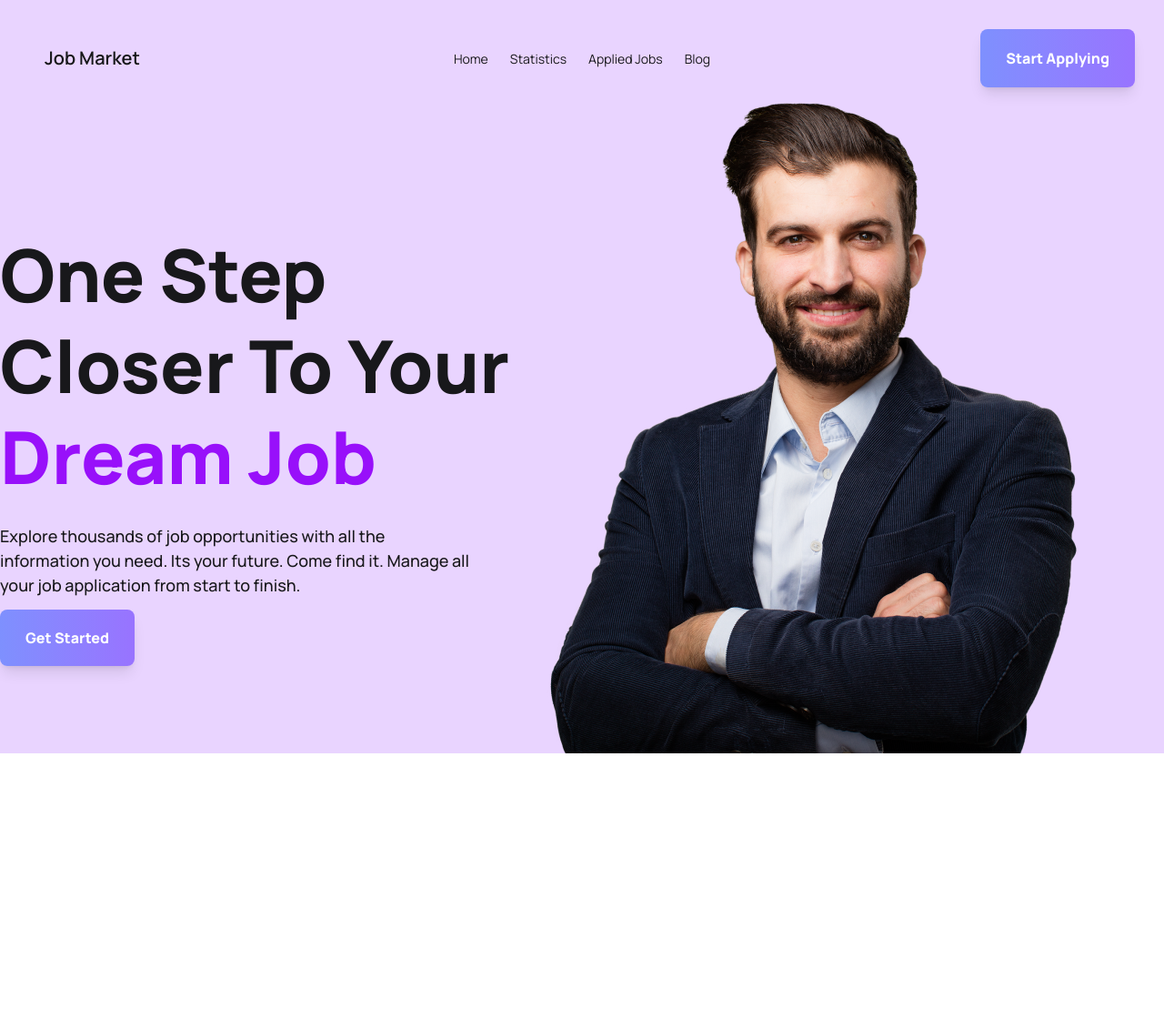
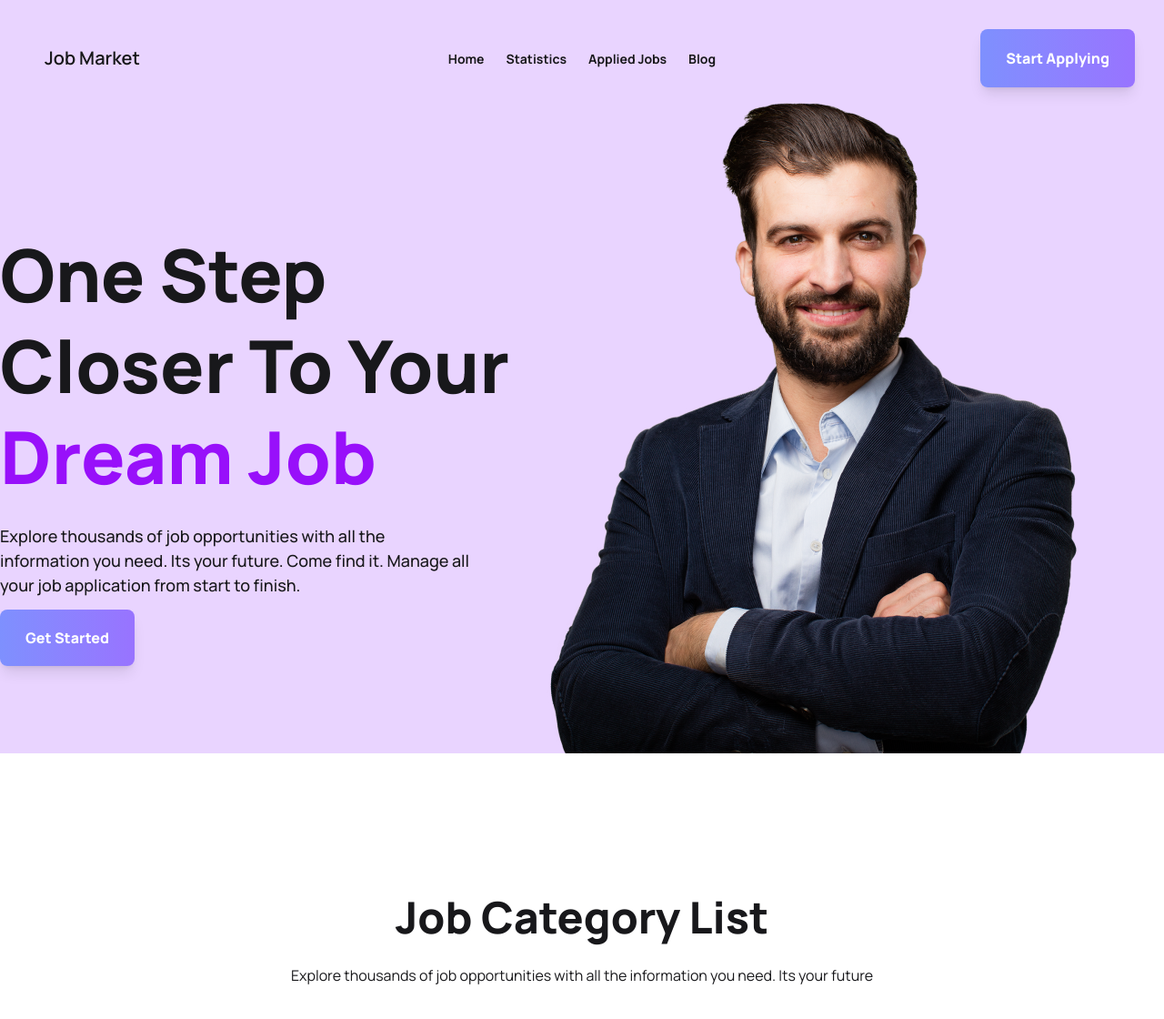
Before and after one commit to shohan89/react-job-market, a React (Vite) app: page / in a window 1280 px wide. Shown: the top 1120 px of the page at 91% size. Before the commit the page ends 828 px from the top, so only its background shows below. Built offline with nearby package versions, Linux system fonts and the light colour scheme.

Commit message:
feat: add section tittle

```diff
--- a/src/components/Nav.jsx
+++ b/src/components/Nav.jsx
@@ -25,7 +25,7 @@ const Nav = () => {
                     <a className="btn btn-ghost text-xl">Job Market</a>
                 </div>
                 <div className="navbar-center hidden lg:flex">
-                    <ul className="menu menu-horizontal px-1">
+                    <ul className="menu menu-horizontal px-1 font-bold">
                     {links}
                     </ul>
                 </div>
--- /dev/null
+++ b/src/components/SectionTittle.jsx
@@ -0,0 +1,11 @@
+
+const SectionTittle = ({ tittle, subTittle }) => {
+    return (
+        <div className="text-center py-32">
+            <h2 className='text-[48px] font-extrabold my-4'>{tittle}</h2>
+            <p>{subTittle}</p>
+        </div>
+    );
+};
+
+export default SectionTittle;
--- a/src/pages/Home.jsx
+++ b/src/pages/Home.jsx
@@ -1,11 +1,13 @@
 import Hero from "../components/Hero";
 import Nav from "../components/Nav";
+import SectionTittle from "../components/SectionTittle";
 
 const Home = () => {
     return (
         <div>
             <Nav />
             <Hero />
+            <SectionTittle tittle={'Job Category List'} subTittle={'Explore thousands of job opportunities with all the information you need. Its your future'} />
         </div>
     );
 };
```
